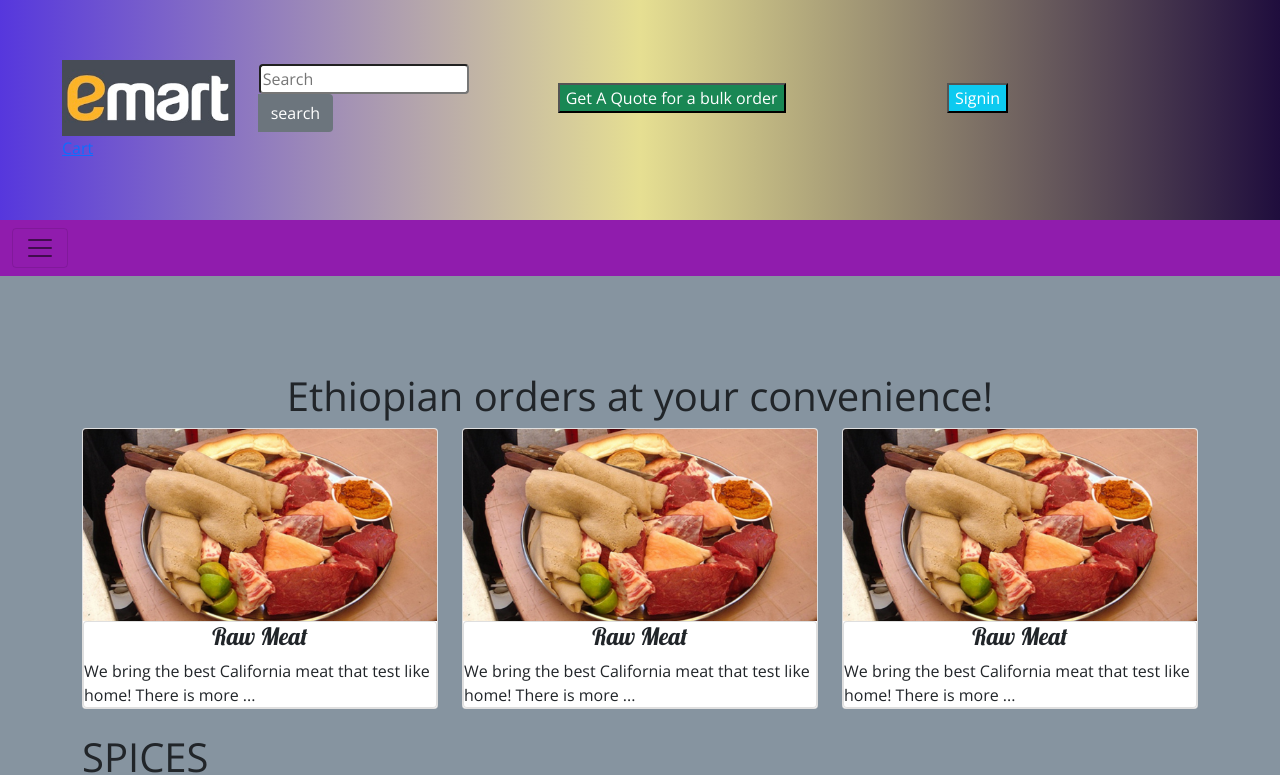
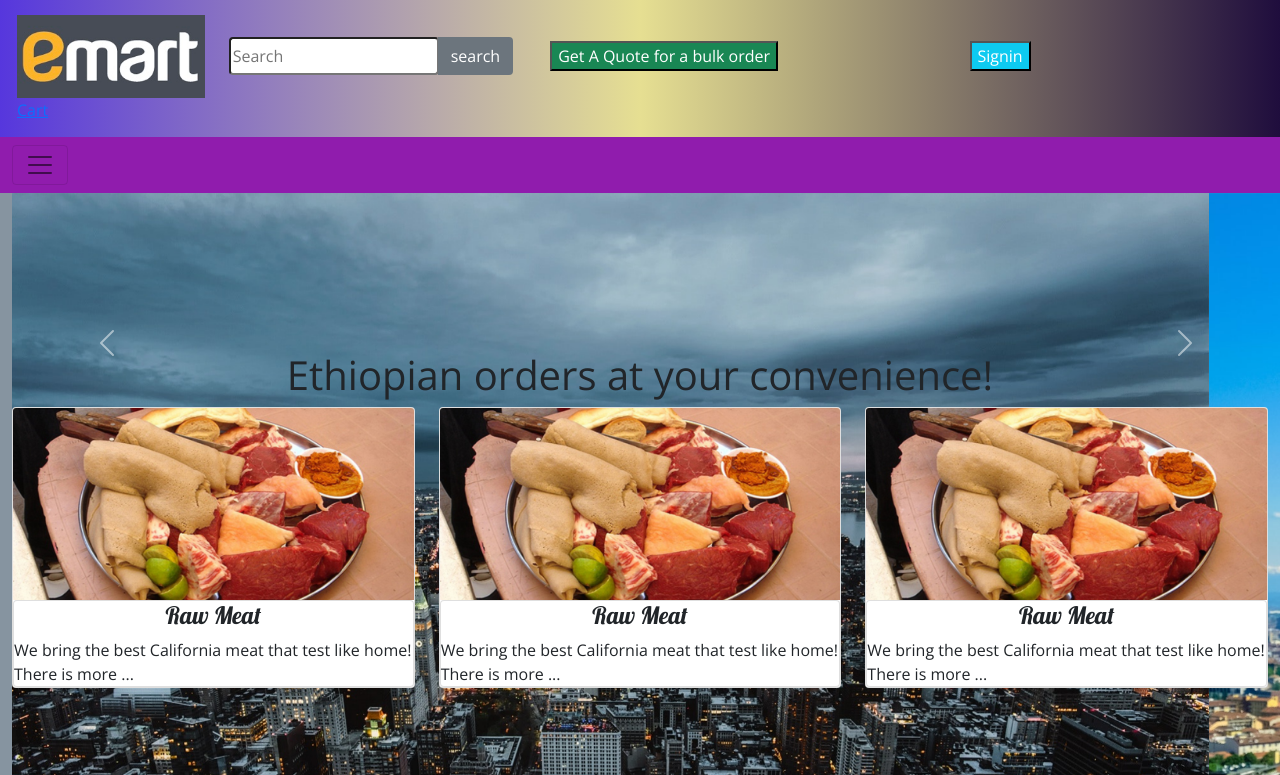
Before and after one commit to ttewabe/ST-Mart, a website: page index.html in a window 1280 px wide. Shown: the top 775 px of the page. Drawn offline with nearby package versions, Linux system fonts and the light colour scheme; files whose address does not match are found by name.

Commit message:
carousel added

```diff
--- a/index.html
+++ b/index.html
@@ -101,11 +101,59 @@
             </div>
         </div>
     </nav>
-    <section class="section mt-5">
+
+    <!-----Carousel attempt March 10-->
 
 
-        <div class="container">
-            <div class="row">
+        <div class="container-fluid">
+            <!--------->
+            <div id="carouselExampleControls" class="carousel slide" data-bs-ride="carousel">
+                <div class="carousel-inner">
+                  <div class="carousel-item active">
+                    <img src="images/nope.jpg" class="d-block w-100" alt="...">
+                  </div>
+                  <div class="carousel-item">
+                    <img src="images/sanfran.jpg" class="d-block w-100" alt="...">
+                  </div>
+                  <div class="carousel-item">
+                    <img src="images/somewhere.jpg" class="d-block w-100" alt="...">
+                  </div>
+                </div>
+                <button class="carousel-control-prev" type="button" data-bs-target="#carouselExampleControls" data-bs-slide="prev">
+                  <span class="carousel-control-prev-icon" aria-hidden="true"></span>
+                  <span class="visually-hidden">Previous</span>
+                </button>
+                <button class="carousel-control-next" type="button" data-bs-target="#carouselExampleControls" data-bs-slide="next">
+                  <span class="carousel-control-next-icon" aria-hidden="true"></span>
+                  <span class="visually-hidden">Next</span>
+                </button>
+              </div>
+
+
+
+
+
+
+
+
+
+
+
+
+
+
+
+
+            <!--------->
+
+            <div class="row row-content" id="just">
+                <div class="spacer"></div>
+
+
+                <div class="col-md-12 mx-auto ">
+                    <div class="carousel slide" data-ride="carousel"></div>
+                </div>
+
                 <div class="col-sm-12">
                     <h1 class="text-center mt-5">Ethiopian orders at your convenience!</h1>
 
@@ -224,7 +272,10 @@
                                 home! There is more
                                 ...</p>
                         </div>
+
+
                     </div>
+
                 </div>
             </div>
         </div>
@@ -233,7 +284,7 @@
         </div>
         </div>
 
-    </section>
+
     <!-- Pagination -->
     <nav aria-label="...">
         <ul class="pagination justify-content-end mt-3">
--- a/style.css
+++ b/style.css
@@ -22,7 +22,7 @@ header h2 {
 
 .jumbotron {
     margin: 0;
-    padding: 50px;
+    padding: 5px;
     background-image: linear-gradient(to right, #5637DD, #e6df92, #1f0d3d);
     color: white;
 }
@@ -58,3 +58,15 @@ hr {
 li{
     text-align: left;
 }
+
+#carouselExampleControls{
+   position: absolute;
+   max-height: 300px;
+}
+#just{
+   position: relative;
+
+}
+.spacer{
+    margin-top: 100px;
+}
```
